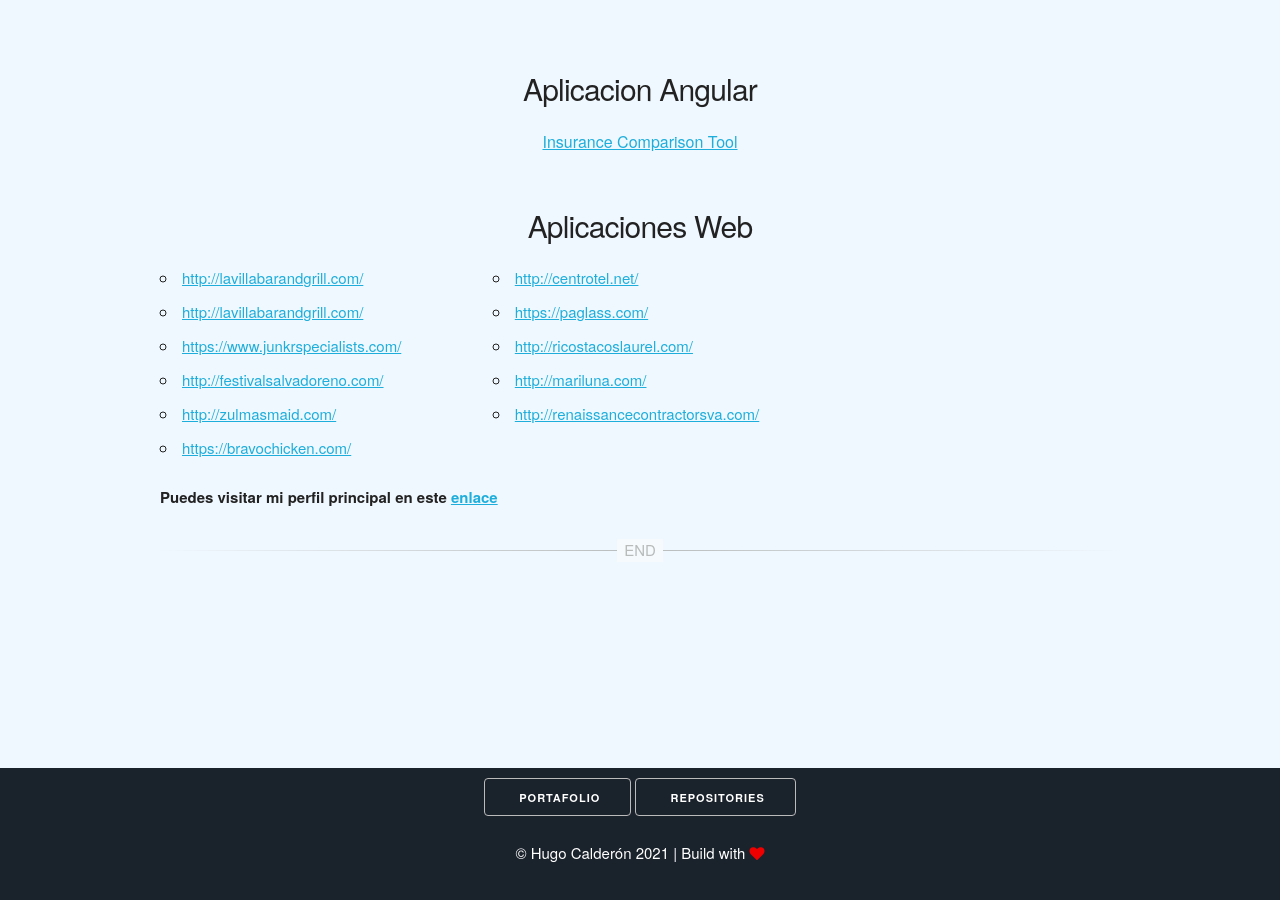
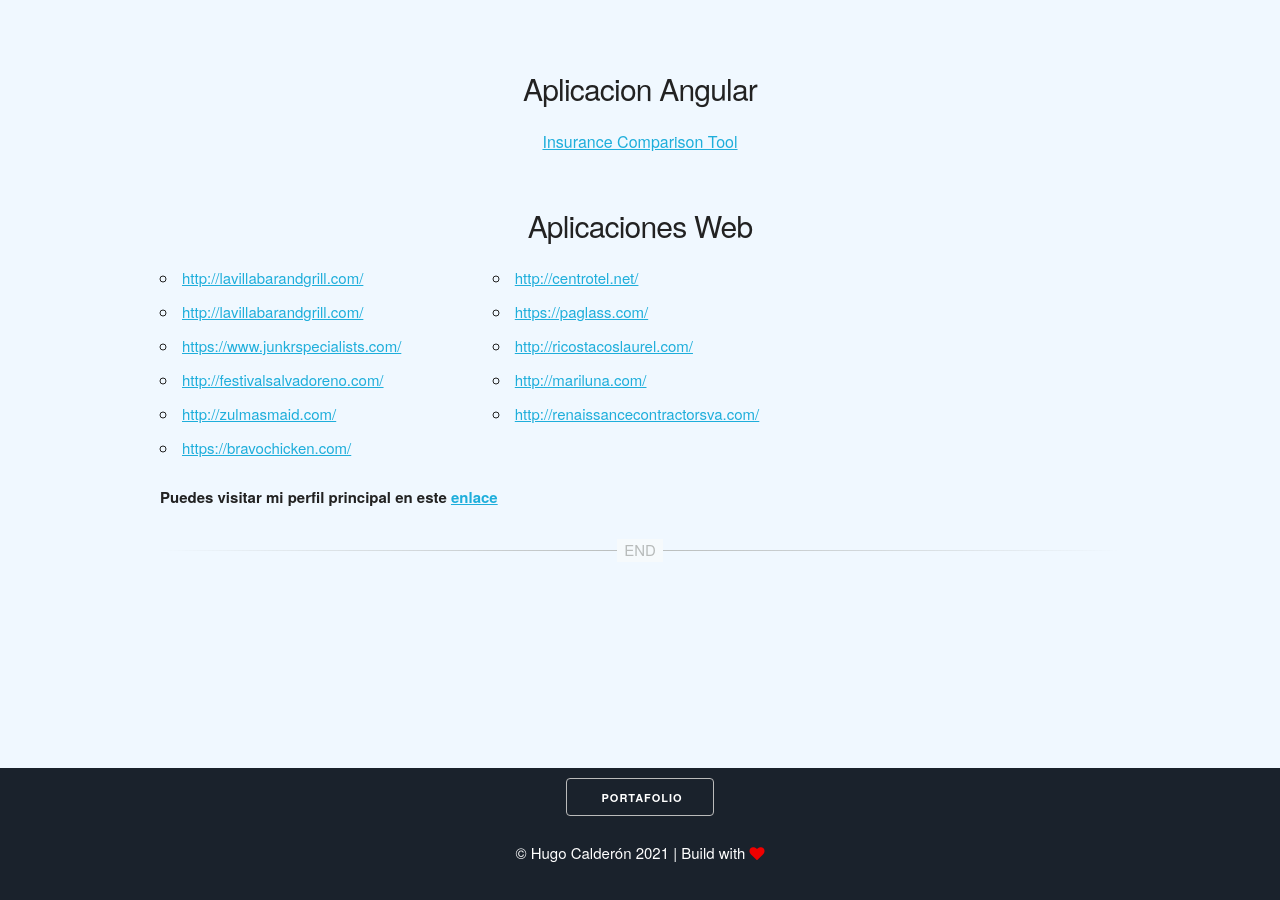
Before and after one commit to hugocalderon/hugocalderon.github.io, a Jekyll site: the page built from portafolio.html, in a window 1280 px wide and 900 px high, scrolled down 713 px. Built offline with Jekyll 4.4.1, drawn with Linux system fonts in a browser that asks for light colours.

Commit message:
Update footer.html
Mejoras

```diff
--- a/_includes/footer.html
+++ b/_includes/footer.html
@@ -1,7 +1,7 @@
 <footer class="footer">
     <p>
         <a class="button" target="_blank" href="https://hugocalderon.github.io/portafolio"> <i class="devicon-github-plain"></i> &nbsp;Portafolio</a>
-        <a class="button" target="_blank" href="https://github.com/hugocalderon/"> <i class="devicon-github-plain"></i> &nbsp;Repositories </a>
+        <a class="button" target="_blank" href="https://github.com/hugocalderon/" style="display: none;"> <i class="devicon-github-plain"></i> &nbsp;Repositories </a>
     </p>
     <p>&copy; {{site.username}} 2021 | Build with <i class="fa fa-heart" style="color:#ef0000;" aria-hidden="true"></i></p> </footer> <script src="//cdn.jsdelivr.net/particles.js/2.0.0/particles.min.js"></script> <script src="{{ "/assets/js/sweet-scroll.min.js" | prepend: site.baseurl }}"></script> <script src="{{ "/assets/js/main.js" | prepend: site.baseurl }}"></script>
 <!--Nathan Randecker theme-->
```
